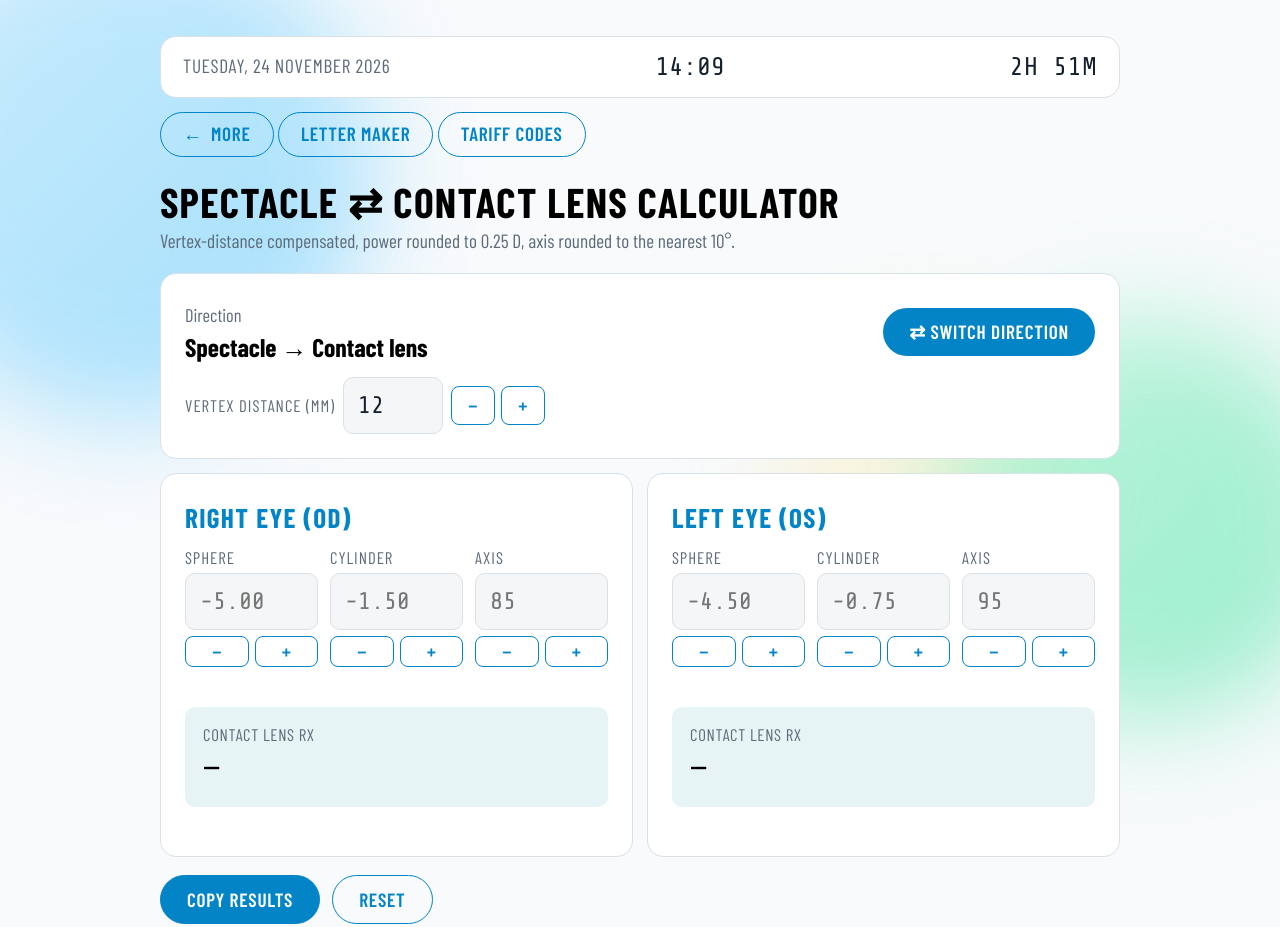
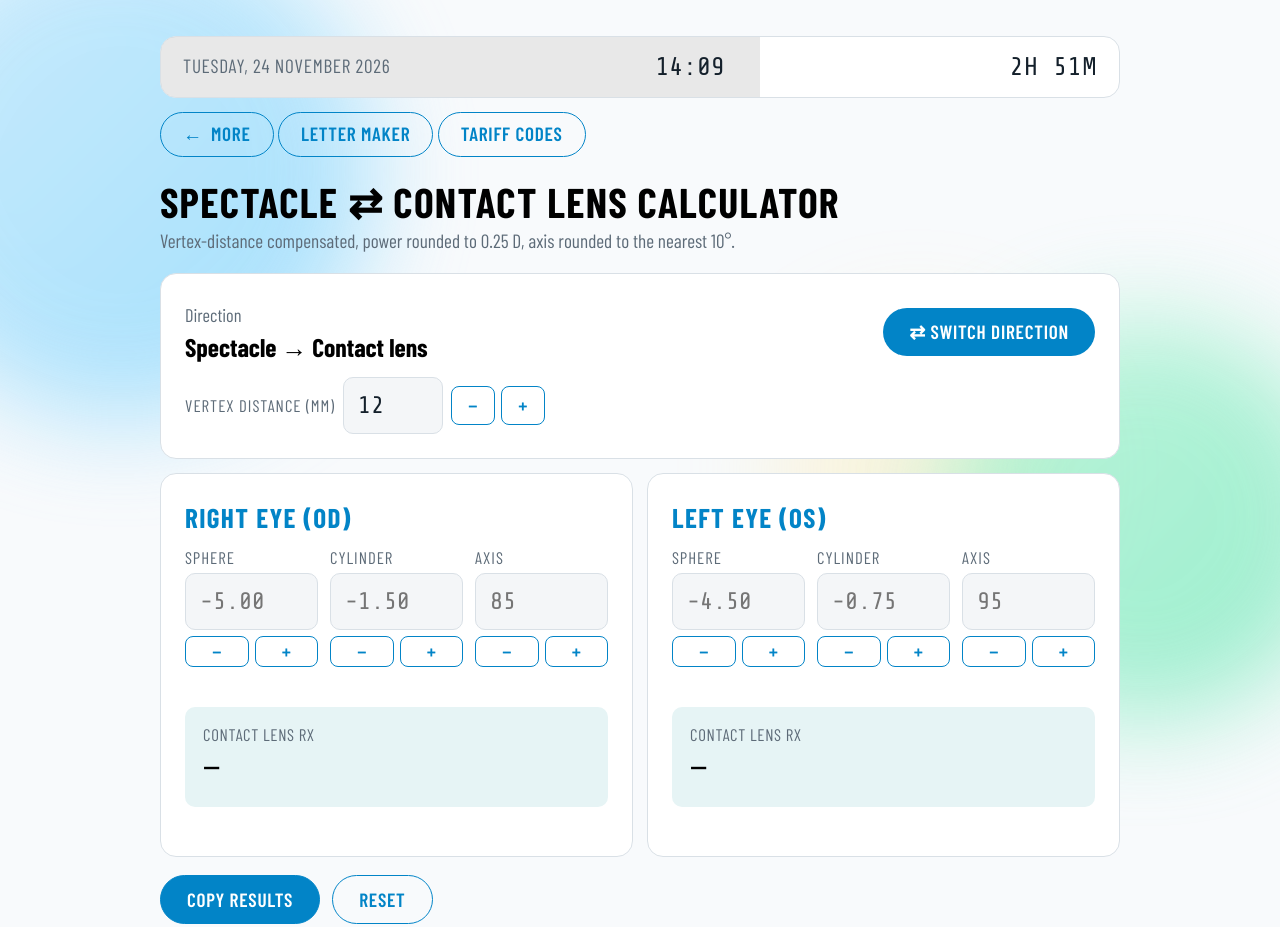
Before and after one commit to optco/itesteye, a plain HTML site: page index.html in a window 1280 px wide. Shown: the top 927 px of the page. Drawn offline with nearby package versions, Linux system fonts and the light colour scheme; some icons are missing.

Commit message:
Update index.html

```diff
--- a/index.html
+++ b/index.html
@@ -128,6 +128,7 @@ input[type=number]::-webkit-outer-spin-button,input[type=number]::-webkit-inner-
   .res strong{font-size:1.6rem}
   h1{font-size:2.1rem}
 }
+
 /* ---------- Time strip ---------- */
 .timebar{display:flex;flex-wrap:wrap;align-items:center;justify-content:space-between;gap:8px 24px;background:var(--card);border:1px solid var(--line);border-radius:16px;padding:12px 22px;margin:0 0 14px}
 .timebar .tb-date{font-size:1.2rem;color:var(--muted);letter-spacing:.04em;text-transform:uppercase}
@@ -136,6 +137,11 @@ input[type=number]::-webkit-outer-spin-button,input[type=number]::-webkit-inner-
 .timebar .tb-off strong{font-family:'Share Tech Mono',monospace;font-size:1.6rem;font-weight:400;font-variant-numeric:tabular-nums;color:var(--text)}
 .timebar.done .tb-off,.timebar.done .tb-off strong{color:var(--muted)}
 @media (max-width:560px){.timebar{justify-content:center;text-align:center}.timebar .tb-date{font-size:1.05rem}}
+
+/* ---------- Time strip progress ---------- */
+.timebar{position:relative;overflow:hidden}
+.timebar::before{content:"";position:absolute;inset:0 auto 0 0;width:var(--p,0%);background:rgba(128,128,128,.18);transition:width 1s ease;pointer-events:none}
+.timebar>*{position:relative}
 </style>
 </head>
 <body>
@@ -147,7 +153,7 @@ input[type=number]::-webkit-outer-spin-button,input[type=number]::-webkit-inner-
   <div class="tb-off"><span id="tbLabel"></span><i class="fa-solid fa-hourglass-start"></i> <strong id="tbLeft">--</strong></div>
 </div>
 <div id="tool-header">
-    <a class="back" href="more.html"><span aria-hidden="true">←</span> More</a>
+    <a class="back" href="more.html"><span aria-hidden="true">&larr;</span> More</a>
     <a class="back" href="letter.html">Letter Maker</a>
     <a class="back" href="codes.html">Tariff Codes</a>
     <h1>Spectacle ⇄ Contact Lens Calculator</h1>
@@ -364,6 +370,7 @@ window.addEventListener('load', () => {
     q("#vd").value=12;
     all();
   });
+
   /* ---- Time strip ---- */
   (function(){
     var elDate=document.getElementById("tbDate"),
@@ -381,6 +388,16 @@ window.addEventListener('load', () => {
       var startH=9, endH=(day===0||day===6)?14:17;
       var start=new Date(now.getFullYear(),now.getMonth(),now.getDate(),startH,0,0);
       var end=new Date(now.getFullYear(),now.getMonth(),now.getDate(),endH,0,0);
+
+      // progress: fills in 30-minute steps from start to end
+      var pct=0;
+      if(now>=end){ pct=100; }
+      else if(now>start){
+        var step=30*60000;
+        var done=Math.floor((now-start)/step)*step;
+        pct=Math.min(100,done/(end-start)*100);
+      }
+      bar.style.setProperty("--p",pct+"%");
 
       bar.classList.remove("done");
       if(now<start){
```
Lines whose indentation alone changed are shown as unchanged.
